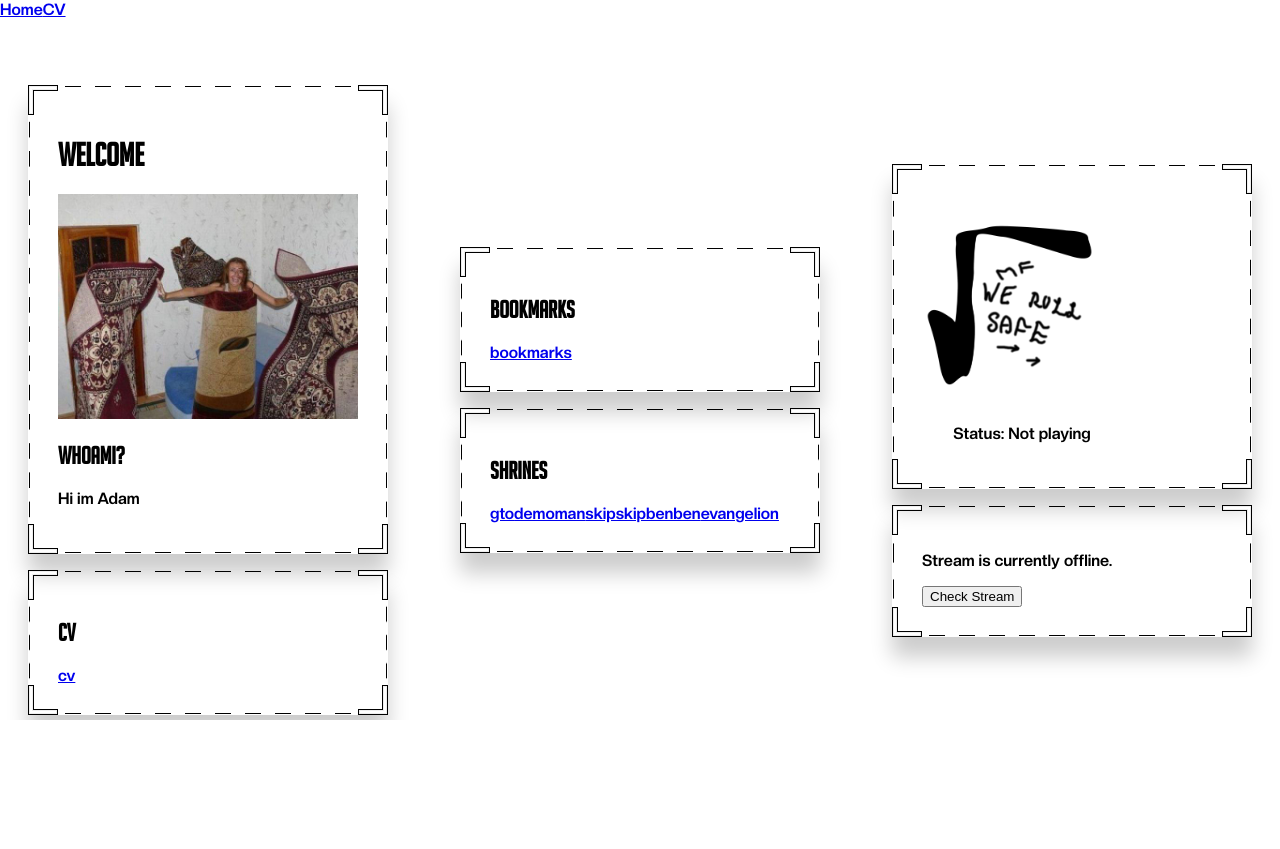
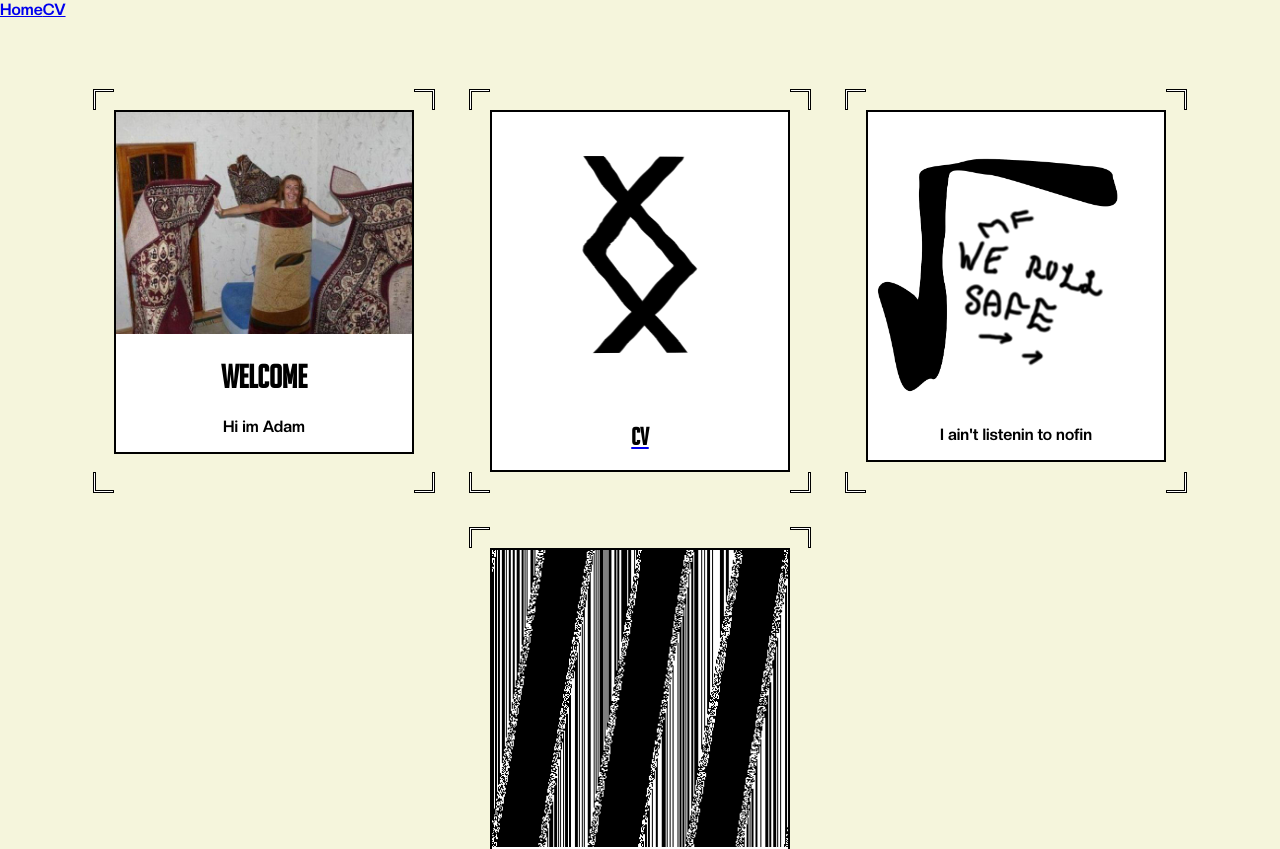
Before and after one commit to SteveThePug/web_server, a Vue app in the folder nginx/vue/: page / in a window 1280 px wide. Shown: the top 849 px of the page. Before the commit the page ends 800 px from the top, so only its background shows below. Built offline with nearby package versions, Linux system fonts and the light colour scheme; no server answers.

Commit message:
new style

```diff
--- a/nginx/vue/public/css/styles.css
+++ b/nginx/vue/public/css/styles.css
@@ -42,6 +42,7 @@
 body {
     margin: 0 auto;
     font-family: var(--font-text);
+    background-color: beige;
 }
 
 p {
@@ -61,16 +62,27 @@ img {
     object-fit: contain;
 }
 
+video {
+    width: 100%;
+    object-fit: contain;
+}
+
 /* END OF ELEMENTS */
 
 /* CLASSES */
 .bordered-1 {
     width: 300px;
-    box-shadow: 0 20px 20px rgba(0, 0, 0, 0.2);
+    /*box-shadow: 0 20px 20px rgba(0, 0, 0, 0.2);*/
     /*padding: 15px;*/
     border: 30px solid;
-    border-image: url("/img/borders/border-minimal.png") 30 round;
+    border-image: url("/img/borders/border3.gif") 30 round;
     /*border-image: url("/img/borders/border2.png") 30;*/
+}
+
+.bordered-2 {
+    background: white;
+    border: 2px solid black;
+    text-align: center;
 }
 
 .flex-row {
--- a/nginx/vue/src/App.vue
+++ b/nginx/vue/src/App.vue
@@ -7,16 +7,7 @@ import Footer from "@/components/Footer.vue";
 <template>
     <Navbar style="height: 10vh" />
 
-    <RouterView :class="$route.name" />
+    <RouterView />
 
-    <Footer style="height: 10vh" />
+    <Footer />
 </template>
-
-<style>
-.home {
-    height: 80vh; /* takes full window height */
-    overflow: hidden; /* removes scrolling */
-    display: flex;
-    flex-direction: column;
-}
-</style>
--- a/nginx/vue/src/components/Radio.vue
+++ b/nginx/vue/src/components/Radio.vue
@@ -1,7 +1,11 @@
 <template>
-    <div>
-        <audio v-if="streamLive" controls :src="streamUrl" ref="audio"></audio>
-        <p v-else>Stream is currently offline.</p>
+    <div v-if="streamLive" class="stream-live">
+        <img src="/img/tmpen31z3pe.PNG" />
+        <audio controls :src="streamUrl" ref="audio"></audio>
+    </div>
+    <div v-else class="stream-not-live">
+        <img src="/img/tmpen31z3pe.PNG" />
+        <p>Stream is currently offline.</p>
         <button @click="checkStream()">Check Stream</button>
     </div>
 </template>
@@ -18,9 +22,8 @@ async function checkStream() {
     try {
         const res = await fetch("/radio/status-json.xsl"); // Icecast JSON status
         const data = await res.json();
-        // Replace 'mounts' and '/stream' with your Icecast mountpoint
+
         streamMount.value = data.icestats.source.listenurl.split("/").pop();
-
         if (streamMount.value) {
             streamLive.value = true;
             streamUrl.value = "/radio/" + streamMount.value;
@@ -31,6 +34,22 @@ async function checkStream() {
         streamLive.value = false;
     }
 }
+
+onMounted(() => {
+    checkStream();
+    setInterval(checkStream, 30000);
+});
 </script>
 
-<style scoped></style>
+<style scoped>
+.stream-live {
+    background: white;
+    border: 2px solid black;
+    text-align: center;
+}
+.stream-not-live {
+    background: white;
+    border: 2px solid black;
+    text-align: center;
+}
+</style>
--- a/nginx/vue/src/components/Spotify.vue
+++ b/nginx/vue/src/components/Spotify.vue
@@ -1,10 +1,13 @@
 <template>
-    <div class="spotify-now-playing">
-        <img :src="playing ? albumImage : '/img/Untitled.png'" />
-        <p><strong v-if="playing">Song:</strong> {{ songName }}</p>
-        <p><strong v-if="playing">Artist:</strong> {{ artistName }}</p>
-        <p v-if="playing">Status: Playing</p>
-        <p v-else>Status: Not playing</p>
+    <div v-if="playing" class="spotify-now-playing">
+        <img :src="albumImage" />
+        <p><strong>Song:</strong> {{ songName }}</p>
+        <p><strong>Artist:</strong> {{ artistName }}</p>
+        <p>Is what im currently listening to rnrnrn ^_^</p>
+    </div>
+    <div v-else class="spotify-not-playing">
+        <img src="/img/Untitled.png" />
+        <p>I ain't listenin to nofin</p>
     </div>
 </template>
 
@@ -20,20 +23,25 @@ export default {
         const songUrl = ref("");
         const playing = ref(false);
 
-        const fetchSpotify = async () => {
+        async function fetchSpotify() {
             try {
                 const res = await fetch("/api/spotify");
                 if (!res.ok) throw new Error("Failed to fetch Spotify data");
                 const data = await res.json();
-                albumImage.value = data.album_image;
-                artistName.value = data.artist_name;
-                songUrl.value = data.song_url;
-                songName.value = data.song_name;
-                playing.value = data.playing;
+                if (playing.value == false) {
+                    return;
+                } else {
+                    albumImage.value = data.album_image;
+                    artistName.value = data.artist_name;
+                    songUrl.value = data.song_url;
+                    songName.value = data.song_name;
+                    playing.value = data.playing;
+                    return;
+                }
             } catch (err) {
                 console.error(err);
             }
-        };
+        }
 
         onMounted(() => {
             fetchSpotify();
@@ -60,11 +68,10 @@ export default {
     box-shadow: 3px;
 }
 
-.spotify-now-playing img {
-    width: 200px;
-    height: 200px;
-    object-fit: cover;
-    box-shadow: 3px;
-    margin-bottom: 10px;
+.spotify-not-playing {
+    border: 2px solid black;
+    align-items: center;
+    text-align: center;
+    background: white;
 }
 </style>
--- a/nginx/vue/src/views/Home.vue
+++ b/nginx/vue/src/views/Home.vue
@@ -6,30 +6,47 @@ import Radio from "@/components/Radio.vue";
 <template>
     <main>
         <div class="bordered-1">
+            <div class="bordered-2">
+                <img src="/img/epic.jpeg" />
                 <h1>Welcome</h1>
-            <img src="/img/epic.jpeg" />
-
-            <h2>whoami?</h2>
                 <p>Hi im Adam</p>
+            </div>
         </div>
 
         <div class="bordered-1">
-            <h2>cv</h2>
-            <RouterLink to="/cv">cv</RouterLink>
+            <div class="bordered-2">
+                <!-- <video>
+                    <source src="/img/memes/1761540684738196.webm" />
+                </video> -->
+                <img src="/img/img.png" />
+                <RouterLink to="/cv"><h2>cv</h2></RouterLink>
+            </div>
         </div>
 
-        <div class="bordered-1">
+        <!-- <div class="bordered-1">
+            <div class="bordered-2">
+                <video>
+                    <source src="/img/demoman/m2-res_720p.mp4" />
+                </video>
                 <h2>bookmarks</h2>
                 <RouterLink to="/bookmarks">bookmarks</RouterLink>
             </div>
+        </div> -->
 
-        <div class="bordered-1">
+        <!-- <div class="bordered-1">
+            <div class="bordered-2">
+                <video>
+                    <source src="/img/demoman/1761570214170465.webm" />
+                </video>
                 <h2>Shrines</h2>
                 <RouterLink to="/shrines/gto">gto</RouterLink>
                 <RouterLink to="/shrines/demoman">demoman</RouterLink>
-            <RouterLink to="/shrines/skipskipbenben">skipskipbenben</RouterLink>
+                <RouterLink to="/shrines/skipskipbenben"
+                    >skipskipbenben</RouterLink
+                >
                 <RouterLink to="/shrines/evangelion">evangelion</RouterLink>
             </div>
+        </div> -->
 
         <div class="bordered-1">
             <Spotify class="border" />
@@ -44,8 +61,8 @@ import Radio from "@/components/Radio.vue";
 main {
     display: flex;
     flex-wrap: wrap;
-    flex-direction: column;
-    align-items: center;
+    flex-direction: row;
+    /*align-items: center;*/
     justify-content: center;
     gap: 1rem;
 }
```
Lines whose indentation alone changed are shown as unchanged.
